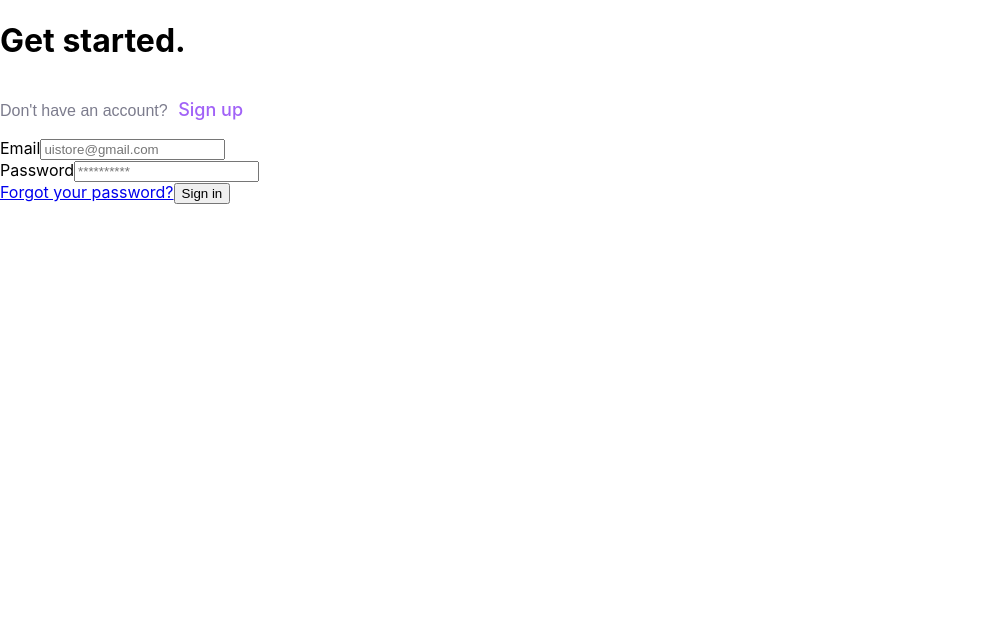
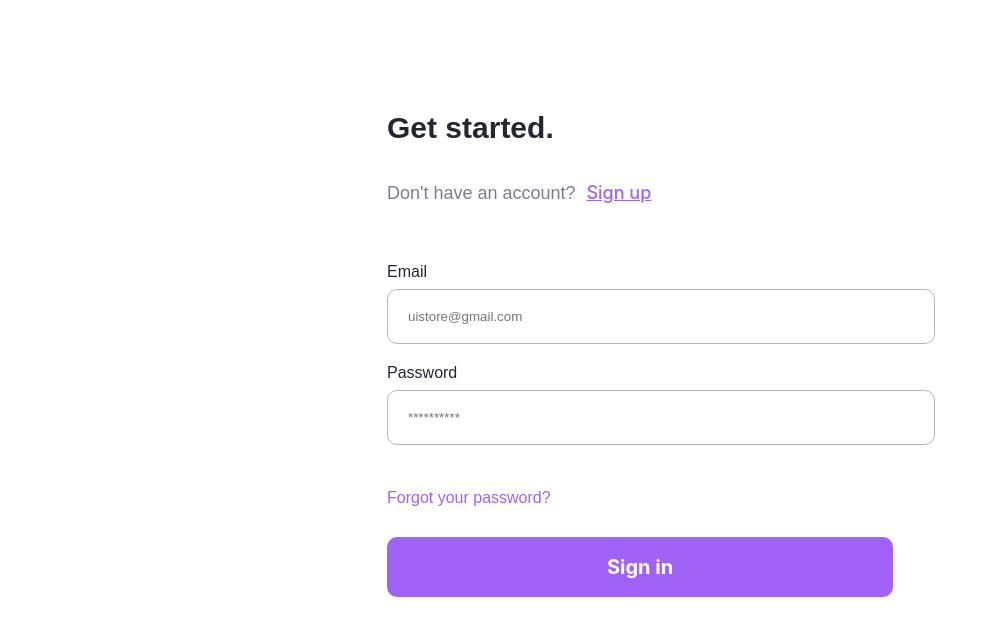
Before and after one commit to zwinterfeldt/TalentTrack, a React (Create React App) app in the folder my-app/: page /login in a window 1280 px wide. Shown: the top 636 px of the page, without its empty margins (0-997 px from the left). Built offline with nearby package versions, Linux system fonts and the light colour scheme.

Commit message:
Keep basic side navigation, not rendered yet.

```diff
--- a/my-app/src/pages/LoginForm/LoginForm.module.css
+++ b/my-app/src/pages/LoginForm/LoginForm.module.css
@@ -1,8 +1,140 @@
+/* Container for the login page */
+.loginContainer {
+  background-color: #fff;
+  display: flex;
+  flex-direction: column;
+  overflow: hidden;
+  align-items: center;
+  padding: 91px 80px 226px;
+}
+
+@media (max-width: 991px) {
+  .loginContainer {
+    padding: 0 20px 100px;
+  }
+}
+
+/* Form Wrapper */
+.formWrapper {
+  display: flex;
+  width: 506px;
+  max-width: 100%;
+  flex-direction: column;
+}
+
+/* Header with title and Sign Up link */
+.header {
+  align-self: flex-start;
+  display: flex;
+  flex-direction: column;
+}
+
+/* Title for login form */
+.title {
+  color: #242731;
+  font: 700 30px DM Sans, sans-serif;
+}
+
+/* Sign Up Link section */
+.signUpLink {
+  color: #a162f7;
+  margin-top: 16px;
+  font: 500 18px Inter, sans-serif;
+}
+
+
 .signUpButton {
-    color: #a162f7;
-    margin-top: 16px;
-    font: 500 18px 'Inter', sans-serif;
-    background: none;
-    border: none;
-    cursor: pointer;
+  color: #a162f7;
+  background: none;
+  border: none;
+  cursor: pointer;
+  font: 500 18px Inter, sans-serif;
+  text-decoration: underline;
+}
+
+/* Content inside the form */
+.formContent {
+  display: flex;
+  margin-top: 40px;
+  width: 100%;
+  flex-direction: column;
+}
+
+/* Fields inside the form */
+.formFields {
+  display: flex;
+  width: 100%;
+  max-width: 506px;
+  flex-direction: column;
+  font: 16px DM Sans, sans-serif;
+}
+
+@media (max-width: 991px) {
+  .formFields {
+    max-width: 100%;
   }
+}
+
+/* Input groups */
+.inputGroup {
+  display: flex;
+  width: 100%;
+  flex-direction: column;
+}
+
+.inputWrapper {
+  margin-bottom: 20px;
+}
+
+/* Label for input fields */
+.inputLabel {
+  color: #242731;
+  font-weight: 500;
+}
+
+/* Input fields */
+.inputField {
+  align-self: stretch;
+  border-radius: 10px;
+  margin-top: 8px;
+  width: 100%;
+  color: #777e90;
+  font-weight: 400;
+  padding: 19px 20px;
+  border: 1px solid #b1b5c3;
+}
+
+/* Forgot password link */
+.forgotPassword {
+  align-self: flex-start;
+  margin-top: 24px;
+  color: #a162f7;
+  font-weight: 500;
+  text-decoration: none;
+  cursor: pointer;
+}
+
+/* Sign In Button */
+.signInButton {
+  border-radius: 10px;
+  background-color: #a162f7;
+  color: #fffaf7;
+  font: 700 20px Inter, sans-serif;
+  padding: 18px 51px;
+  border: none;
+  cursor: pointer;
+  margin-top: 30px;
+  width: 100%;
+  text-align: center;
+}
+
+/* Sign In Button text */
+.signInText {
+  color: #fff;
+}
+
+@media (max-width: 991px) {
+  .signInButton {
+    padding: 18px 20px;
+  }
+}
```
Also changed, not shown: my-app/src/components/navigation.js (+9 -22 lines), my-app/src/components/navigation.module.css (+21 -62 lines), my-app/src/App.js (line endings or trailing spaces), 1 other file (tests, documents, lock files or other folders).
